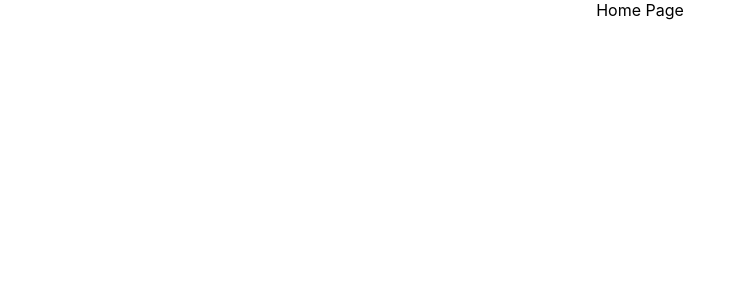
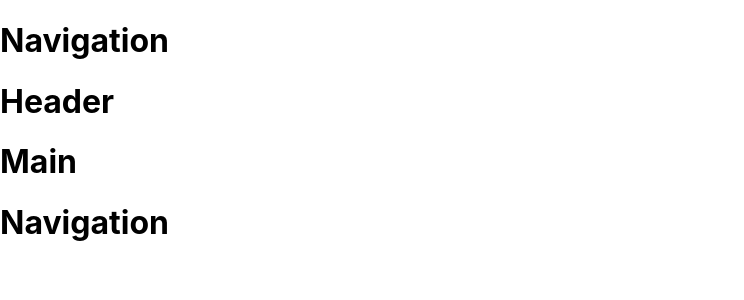
Before and after one commit to alamtwaha/little-lemon-restaurant, a React (Create React App) app: page / in a window 1280 px wide. Shown: the top 300 px of the page, without its empty margins (0-744 px from the left). Built offline with nearby package versions, Linux system fonts and the light colour scheme.

Commit message:
Created 4 Components for 4 section of the little lemon restaurant which are Nav, Header, Main and footer. All the section and updated with the semactic HLTM structure.

```diff
--- a/src/App.js
+++ b/src/App.js
@@ -1,10 +1,18 @@
 import './App.css';
+import Nav from './components/Nav';
+import Header from './components/Header';
+import Main from './components/Main';
+import Footer from './components/Footer';
 
 function App() {
   return (
-    <div className="App">
-     Home Page
-    </div>
+    <>
+      <Nav />
+      <Header />
+      <Main />
+      <Footer />
+
+    </>
   );
 }
 
--- /dev/null
+++ b/src/components/Footer.jsx
@@ -0,0 +1,11 @@
+
+
+const Footer = () => {
+    return (
+      <div>
+          <h1> Navigation</h1>
+      </div>
+    )
+  }
+
+  export default Footer
--- /dev/null
+++ b/src/components/Header.jsx
@@ -0,0 +1,11 @@
+
+
+const Header = () => {
+    return (
+      <div>
+          <h1> Header</h1>
+      </div>
+    )
+  }
+
+  export default Header
--- /dev/null
+++ b/src/components/Main.jsx
@@ -0,0 +1,11 @@
+
+
+const Main = () => {
+    return (
+      <div>
+          <h1> Main</h1>
+      </div>
+    )
+  }
+
+  export default Main
--- /dev/null
+++ b/src/components/Nav.jsx
@@ -0,0 +1,11 @@
+
+
+const Nav = () => {
+    return (
+      <div>
+          <h1> Navigation</h1>
+      </div>
+    )
+  }
+
+  export default Nav
```
